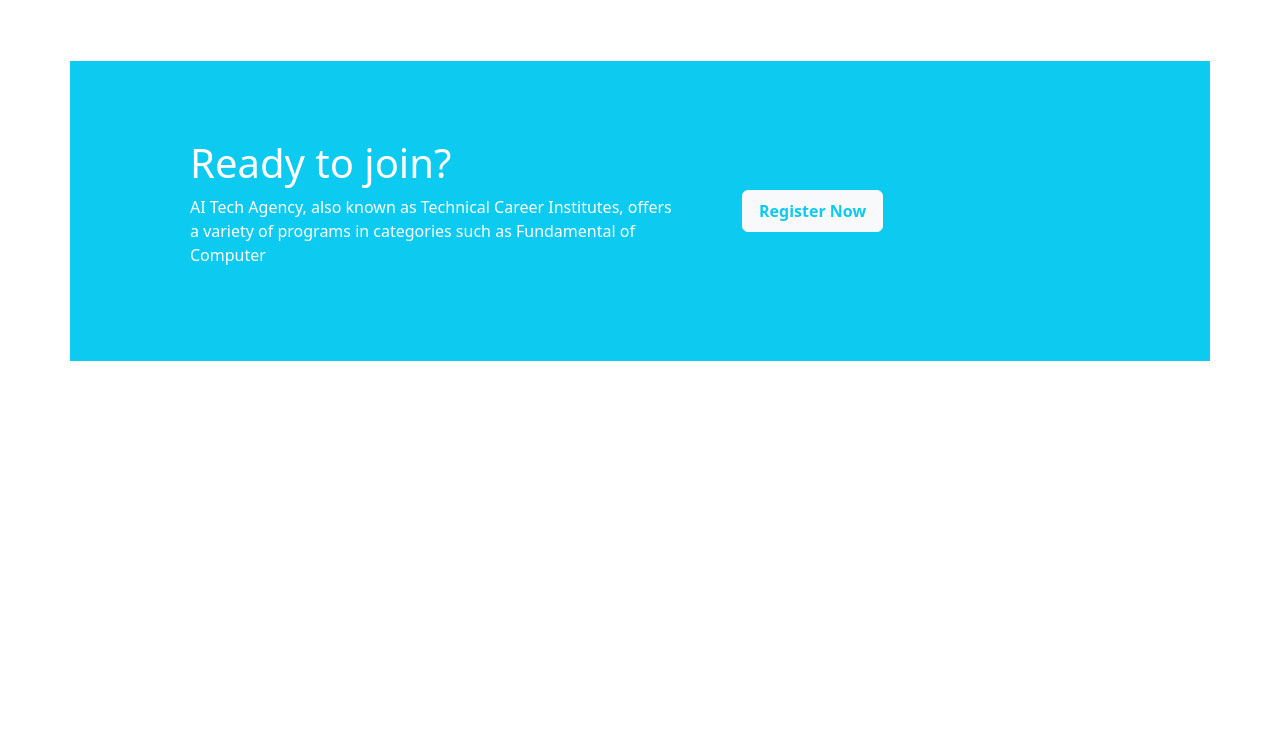
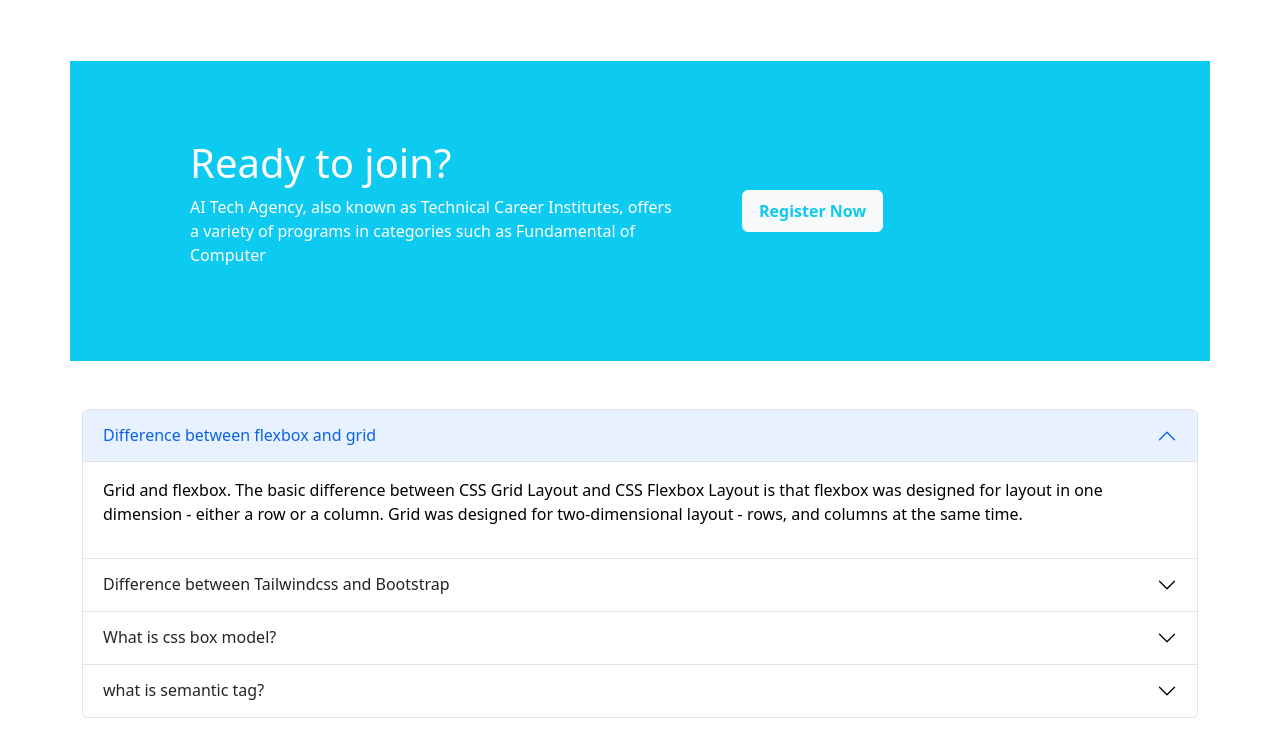
Before and after one commit to aminulislamemon/ai-tech-agency, a plain HTML site: page index.html in a window 1280 px wide. Shown: the part 1551-2307 px from the top of the page. Before the commit the page ends 1912 px from the top, so only its background shows below. Drawn offline with nearby package versions, Linux system fonts and the light colour scheme.

Commit message:
FAQs section added

```diff
--- a/index.html
+++ b/index.html
@@ -280,8 +280,65 @@
     </section>
 
     <!-- FAQs section  -->
-    <section>
-
+    <section class="container pt-5 pb-5">
+      <div class="accordion" id="accordionPanelsStayOpenExample">
+        <div class="accordion-item">
+          <h2 class="accordion-header" id="panelsStayOpen-headingOne">
+            <button class="accordion-button" type="button" data-bs-toggle="collapse" data-bs-target="#panelsStayOpen-collapseOne" aria-expanded="true" aria-controls="panelsStayOpen-collapseOne">
+              Difference between flexbox and grid
+            </button>
+          </h2>
+          <div id="panelsStayOpen-collapseOne" class="accordion-collapse collapse show" aria-labelledby="panelsStayOpen-headingOne">
+            <div class="accordion-body">
+              <p>
+                Grid and flexbox. The basic difference between CSS Grid Layout and CSS Flexbox Layout is that flexbox was designed for layout in one dimension - either a row or a column. Grid was designed for two-dimensional layout - rows, and columns at the same time.
+              </p>
+            </div>
+          </div>
+        </div>
+        <div class="accordion-item">
+          <h2 class="accordion-header" id="panelsStayOpen-headingTwo">
+            <button class="accordion-button collapsed" type="button" data-bs-toggle="collapse" data-bs-target="#panelsStayOpen-collapseTwo" aria-expanded="false" aria-controls="panelsStayOpen-collapseTwo">
+              Difference between Tailwindcss and Bootstrap
+            </button>
+          </h2>
+          <div id="panelsStayOpen-collapseTwo" class="accordion-collapse collapse" aria-labelledby="panelsStayOpen-headingTwo">
+            <div class="accordion-body">
+              <p>
+                CSS is a pure CSS framework. That means it only uses HTML and CSS — not JavaScript. Bootstrap, on the other hand, uses HTML, CSS, and JavaScript. It's important to note, however, that Bootstrap is primarily built with HTML and CSS.
+              </p>
+            </div>
+          </div>
+        </div>
+        <div class="accordion-item">
+          <h2 class="accordion-header" id="panelsStayOpen-headingThree">
+            <button class="accordion-button collapsed" type="button" data-bs-toggle="collapse" data-bs-target="#panelsStayOpen-collapseThree" aria-expanded="false" aria-controls="panelsStayOpen-collapseThree">
+              What is css box model?
+            </button>
+          </h2>
+          <div id="panelsStayOpen-collapseThree" class="accordion-collapse collapse" aria-labelledby="panelsStayOpen-headingThree">
+            <div class="accordion-body">
+              <p>
+                In web development, the CSS box model refers to how HTML elements are modeled in browser engines and how the dimensions of those HTML elements are derived from CSS properties. It is a fundamental concept for the composition of HTML webpages.
+              </p>
+            </div>
+          </div>
+        </div>
+        <div class="accordion-item">
+          <h2 class="accordion-header" id="panelsStayOpen-headingThree">
+            <button class="accordion-button collapsed" type="button" data-bs-toggle="collapse" data-bs-target="#panelsStayOpen-collapseThree" aria-expanded="false" aria-controls="panelsStayOpen-collapseThree">
+              what is semantic tag?
+            </button>
+          </h2>
+          <div id="panelsStayOpen-collapseThree" class="accordion-collapse collapse" aria-labelledby="panelsStayOpen-headingThree">
+            <div class="accordion-body">
+              <p>
+                The HTML semantics refers to the tags that provide meaning to an HTML page rather than just presentation. It makes HTML more comprehensible by better defining the different sections and layout of web pages
+              </p>
+            </div>
+          </div>
+        </div>
+      </div>
     </section>
     <script src="https://cdn.jsdelivr.net/npm/bootstrap@5.2.0/dist/js/bootstrap.bundle.min.js" integrity="sha384-A3rJD856KowSb7dwlZdYEkO39Gagi7vIsF0jrRAoQmDKKtQBHUuLZ9AsSv4jD4Xa" crossorigin="anonymous"></script>
   </body>
```
